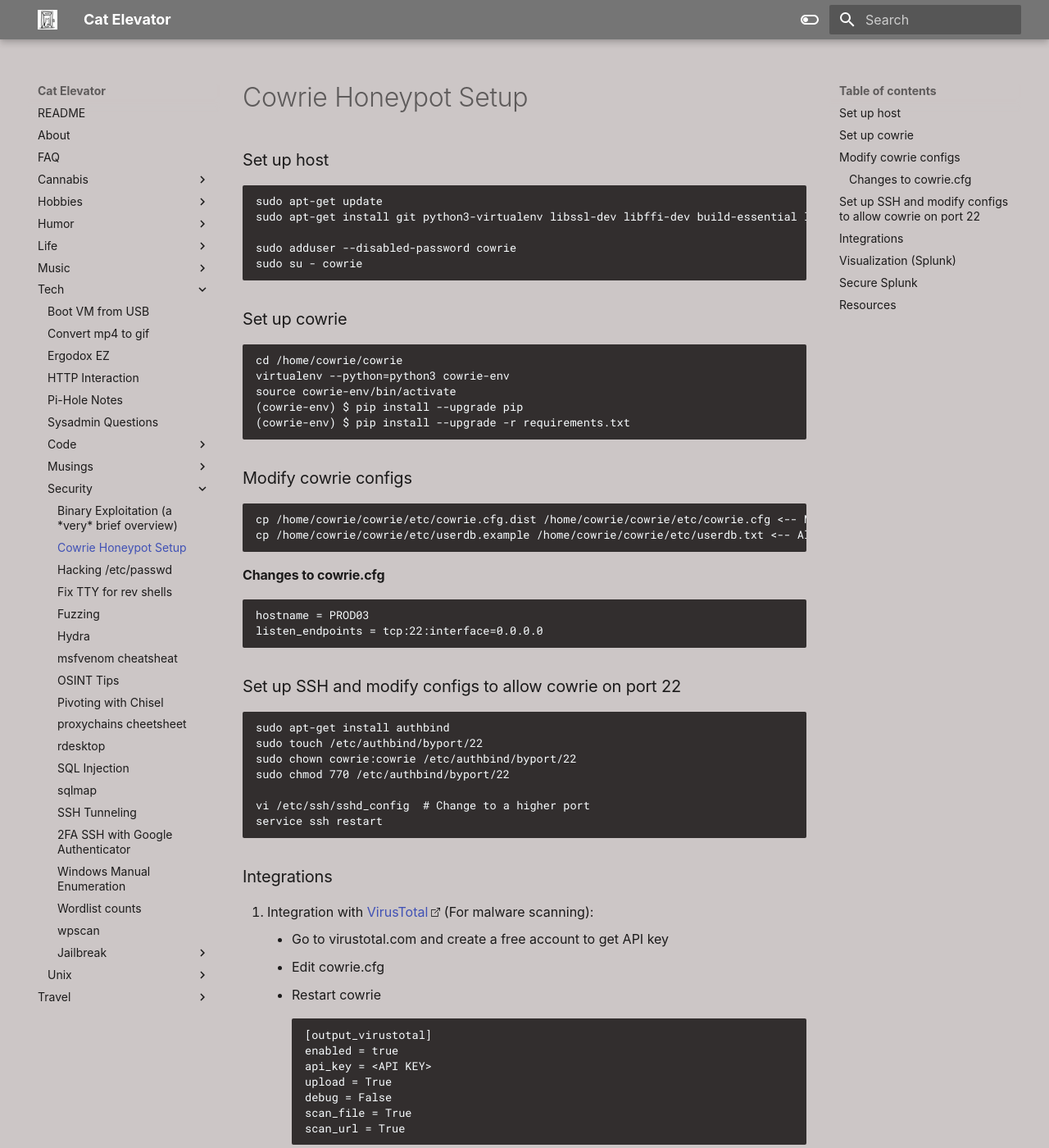
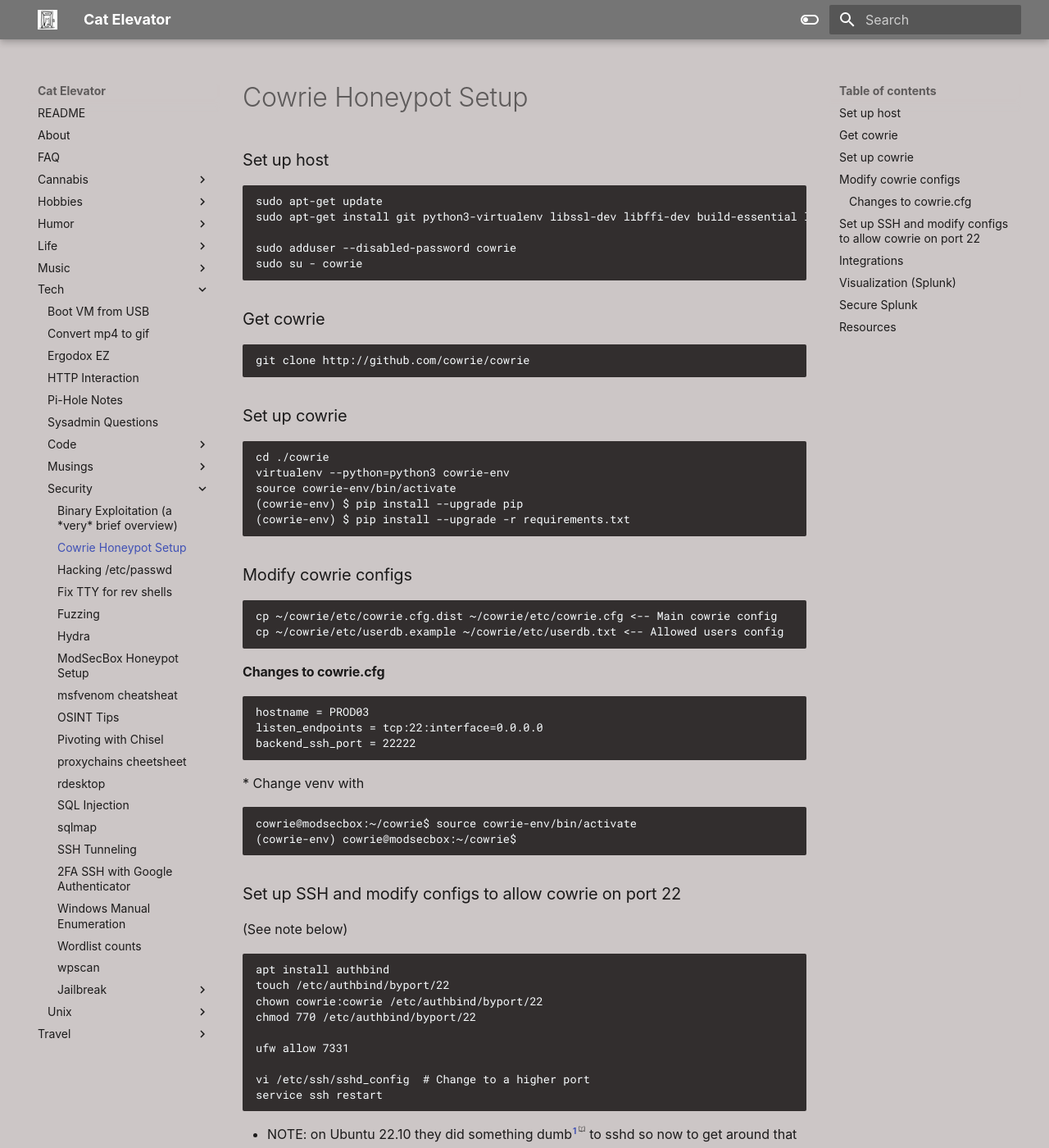
Before and after one commit to los7key/garden, an MkDocs documentation site: the page built from docs/tech/security/cowrie_honeypot.md, in a window 1280 px wide and 1400 px high. Shown: the whole window at 82% size. Built offline with MkDocs 1.6.1 and Material for MkDocs 9.7.7, drawn with Linux system fonts in a browser that asks for light colours; some web fonts are replaced; some of the changed text lies outside the part shown.

Commit message:
Modesecbox and cowrie updates

````diff
--- a/docs/tech/security/cowrie_honeypot.md
+++ b/docs/tech/security/cowrie_honeypot.md
@@ -14,10 +14,14 @@
 sudo adduser --disabled-password cowrie
 sudo su - cowrie
 ```
+## Get cowrie
+```
+git clone http://github.com/cowrie/cowrie
+```
 
 ## Set up cowrie
 ```
-cd /home/cowrie/cowrie
+cd ./cowrie
 virtualenv --python=python3 cowrie-env
 source cowrie-env/bin/activate
 (cowrie-env) $ pip install --upgrade pip
@@ -26,25 +30,43 @@
 
 ## Modify cowrie configs
 ```
-cp /home/cowrie/cowrie/etc/cowrie.cfg.dist /home/cowrie/cowrie/etc/cowrie.cfg <-- Main cowrie config
-cp /home/cowrie/cowrie/etc/userdb.example /home/cowrie/cowrie/etc/userdb.txt <-- Allowed users config
+cp ~/cowrie/etc/cowrie.cfg.dist ~/cowrie/etc/cowrie.cfg <-- Main cowrie config
+cp ~/cowrie/etc/userdb.example ~/cowrie/etc/userdb.txt <-- Allowed users config
 ```
 
 ### Changes to cowrie.cfg
 ```
 hostname = PROD03
 listen_endpoints = tcp:22:interface=0.0.0.0
+backend_ssh_port = 22222
+```
+* Change venv with
+```
+cowrie@modsecbox:~/cowrie$ source cowrie-env/bin/activate
+(cowrie-env) cowrie@modsecbox:~/cowrie$
 ```
 
 ## Set up SSH and modify configs to allow cowrie on port 22
+(See note below)
 ```
-sudo apt-get install authbind
-sudo touch /etc/authbind/byport/22
-sudo chown cowrie:cowrie /etc/authbind/byport/22
-sudo chmod 770 /etc/authbind/byport/22
+apt install authbind
+touch /etc/authbind/byport/22
+chown cowrie:cowrie /etc/authbind/byport/22
+chmod 770 /etc/authbind/byport/22
+
+ufw allow 7331
 
 vi /etc/ssh/sshd_config  # Change to a higher port
 service ssh restart
+```
+
+* NOTE: on Ubuntu 22.10 they did something dumb[^1] to sshd so now to get around that we change port here
+```
+vi /lib/systemd/system/ssh.socket
+    ListenStream=7331
+systemctl daemon-reload
+systemctl restart ssh
+netstat -tulpn
 ```
 
 ## Integrations
@@ -123,3 +145,5 @@
 - [Cowrie Docs](https://cowrie.readthedocs.io/en/latest/)
 - [Cowrie Slack](https://www.cowrie.org/slack/) <--- Great help here
 - [Splunk Docs for BINDIP](http://docs.splunk.com/Documentation/Splunk/4.3.2/Admin/BindSplunktoanIP)
+
+[^1]: sshd now uses socket-based activation Ubuntu 22.10 or later. Read more about this change being discussed [here](https://discourse.ubuntu.com/t/sshd-now-uses-socket-based-activation-ubuntu-22-10-and-later/30189/9).  It's a feature https://askubuntu.com/questions/1439461/ssh-default-port-not-changing-ubuntu-22-10
````
Also changed, not shown: other parts of docs/tech/security/cowrie_honeypot.md (+1 -1 lines), docs/tech/security/modsecbox-setup.md (added, +217 -0 lines).
